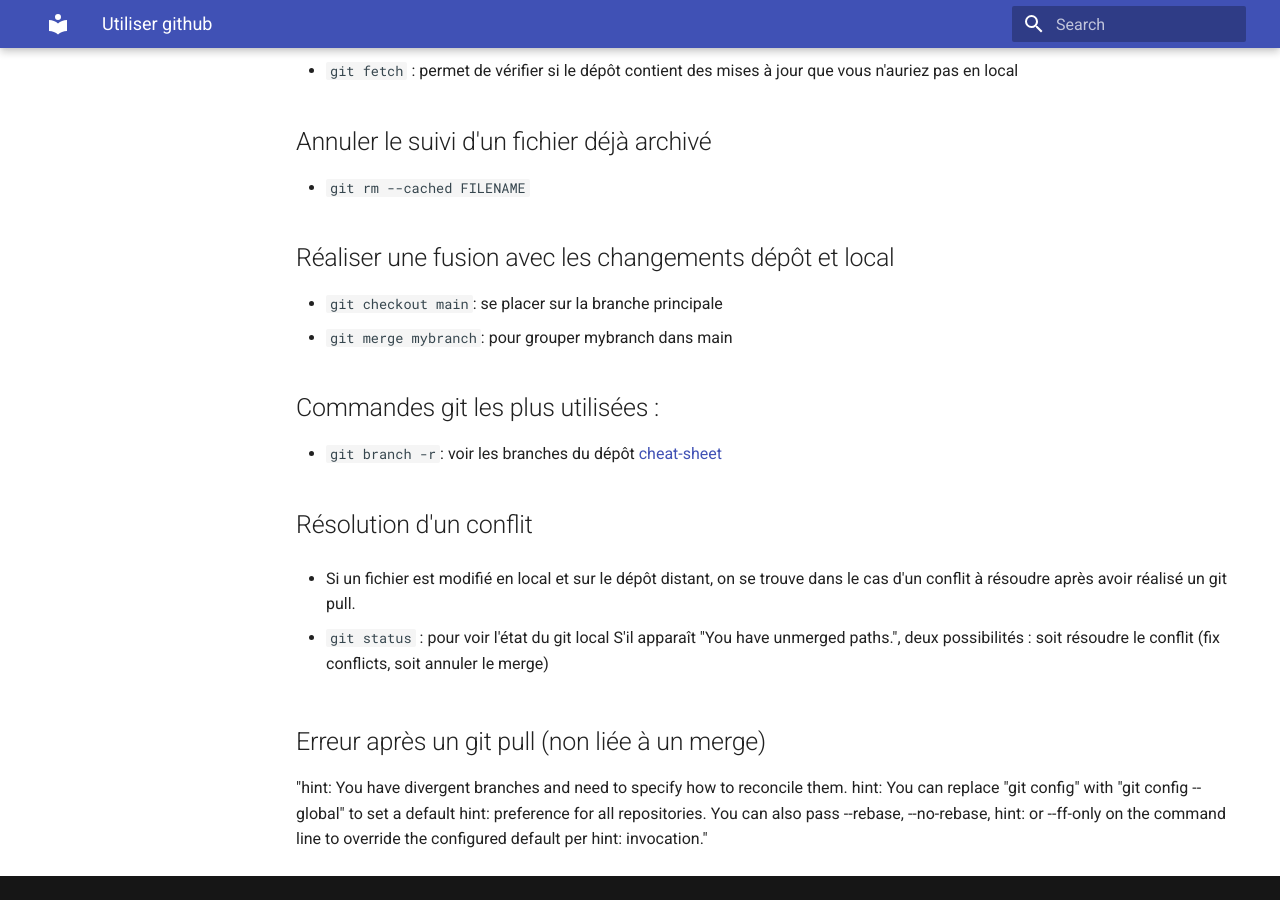
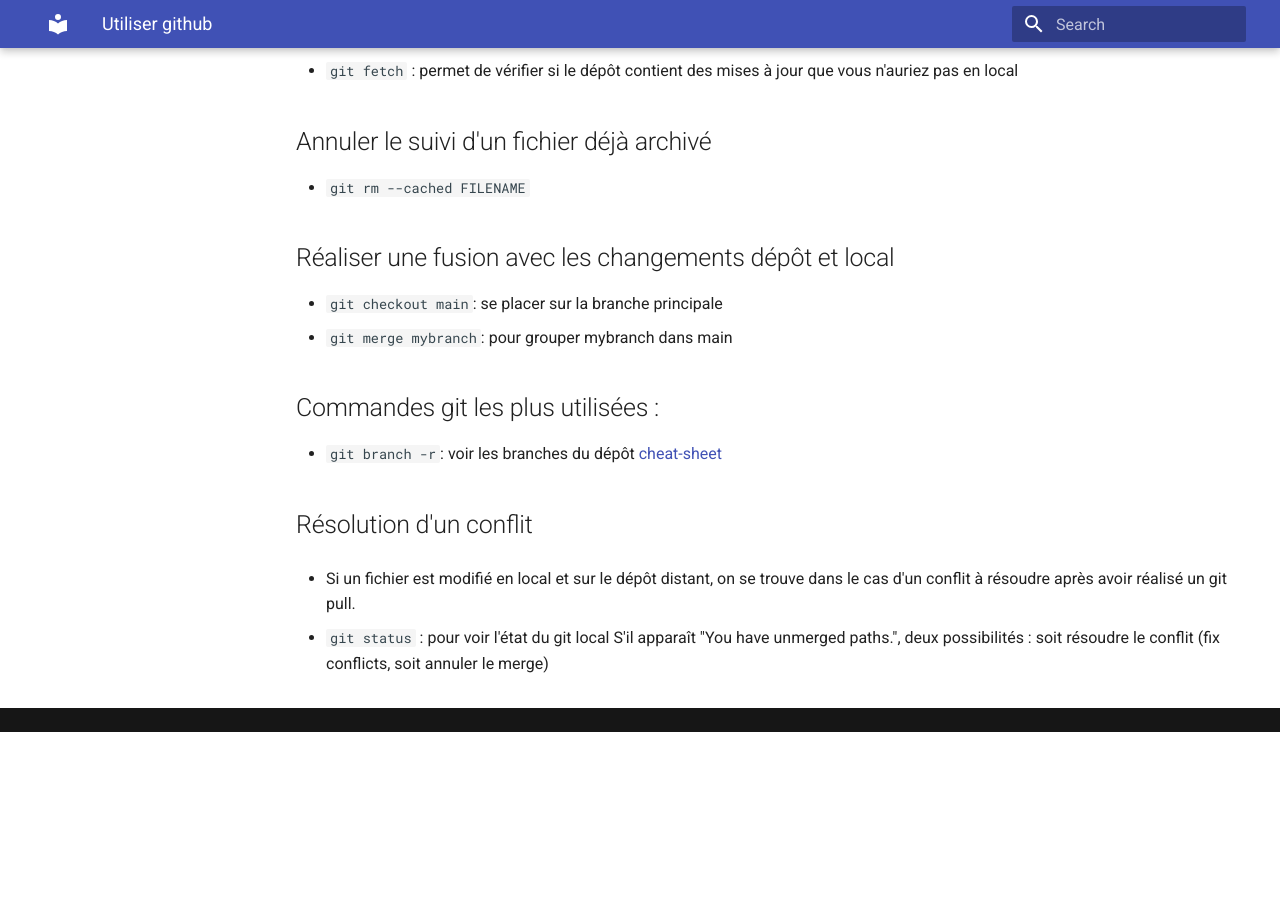
Before and after one commit to emiliemichaud/etoyinfo, an MkDocs documentation site: the page built from docs/Outils/utiliser_git.md, in a window 1280 px wide and 900 px high, scrolled down 903 px. Built offline with MkDocs 1.6.1 and Material for MkDocs 9.7.7, drawn with Linux system fonts in a browser that asks for light colours; after the commit the page ends 1635 px from its top, so only the background shows below that; some of the changed lines change nothing that is shown.

Commit message:
modification utiliser_git

```diff
--- a/docs/Outils/utiliser_git.md
+++ b/docs/Outils/utiliser_git.md
@@ -43,9 +43,10 @@
 - `git status` : pour voir l'état du git local
 S'il apparaît "You have unmerged paths.", deux possibilités : soit résoudre le conflit (fix conflicts, soit annuler le merge)
 
-##Erreur après un git pull (non liée à un merge)
+<!-- ##Erreur après un git pull (non liée à un merge)
 "hint: You have divergent branches and need to specify how to reconcile them.
 hint: You can replace "git config" with "git config --global" to set a default
 hint: preference for all repositories. You can also pass --rebase, --no-rebase,
 hint: or --ff-only on the command line to override the configured default per
 hint: invocation."
+Passer en deux étapes avec git fetch puis git merge  -->
```
